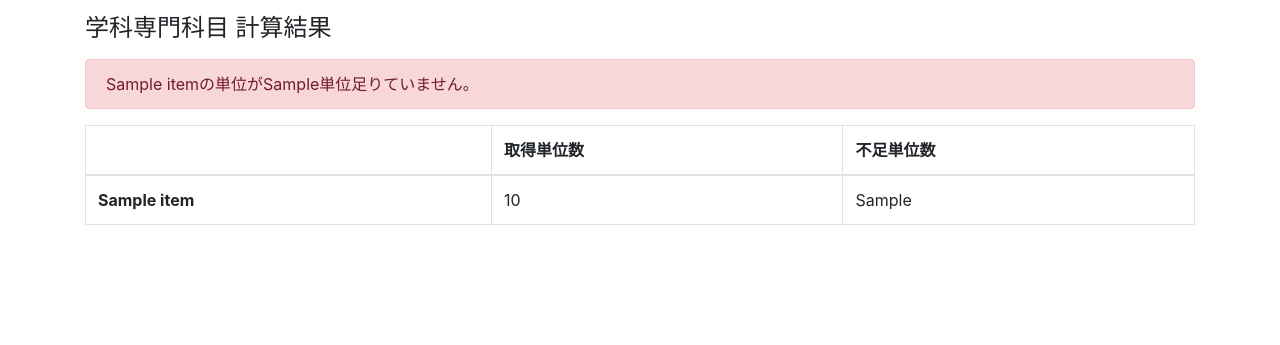
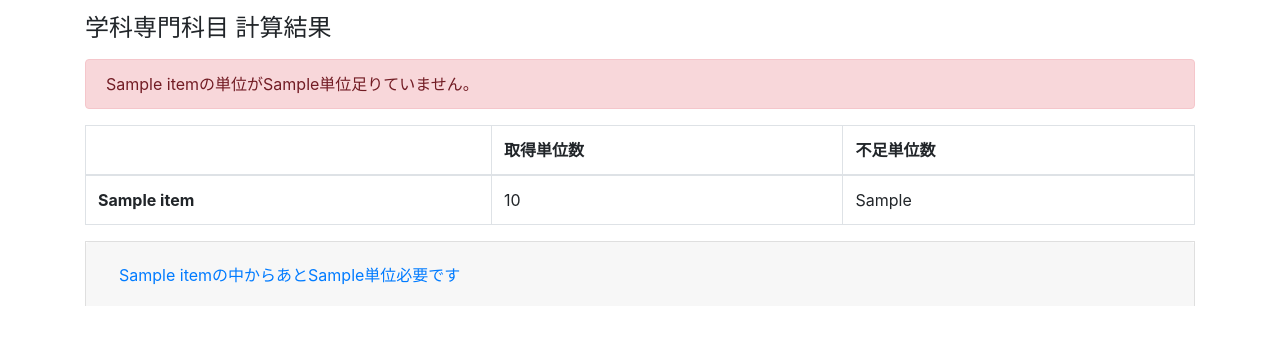
Before and after one commit to lelufig/credit-calculator, a Flask app: template templates/faculty_common_result.html in a window 1280 px wide. Shown: the part 56-401 px from the top of the page. Run offline with Flask 2, Linux system fonts and the light colour scheme; the template is opened without the code that fills it: most values are stand-ins (such as "Sample title", 1, 10 or a date in 2020); some libraries are stand-ins or nearby versions.

Commit message:
_(:3」∠)_ 取っていない授業のリストを表示するようにした

```diff
--- a/templates/faculty_common_result.html
+++ b/templates/faculty_common_result.html
@@ -37,6 +37,42 @@
       </tbody>
 
     </table>
+
+    <div class="accordion" id="accordionExample">
+      {% for item in sum_credit.keys() %}
+      {% if lack_credit[item] != 0 %}
+      <div class="card">
+        <div class="card-header" id="heading{{ item }}">
+          <h2 class="mb-0">
+            <button class="btn btn-link" type="button" data-toggle="collapse" data-target="#{{ item }}" aria-expanded="true" aria-controls="collapseOne">
+              {{ item }}の中からあと{{ lack_credit[item] }}単位必要です
+            </button>
+          </h2>
+        </div>
+
+        <div id="{{ item }}" class="collapse" aria-labelledby="headingOne" data-parent="#accordionExample">
+          <div class="card-body">
+            {% if item != '卒業要件単位（124単位以上）' %}
+            <ul>
+              {% for lack_subject in lack_subjects[item] %}
+              <li>{{ lack_subject }}</li>
+              {% endfor %}
+            </ul>
+            {% else %}
+            <ul>
+              <li>すべての授業からあと{{ lack_credit[item] }}単位です</li>
+            </ul>
+            {% endif %}
+          </div>
+        </div>
+      </div>
+      {% endif %}
+      {% endfor %}
+    </div>
+
   </div>
 </div>
+<script src="https://code.jquery.com/jquery-3.3.1.slim.min.js" integrity="sha384-q8i/X+965DzO0rT7abK41JStQIAqVgRVzpbzo5smXKp4YfRvH+8abtTE1Pi6jizo" crossorigin="anonymous"></script>
+<script src="https://cdnjs.cloudflare.com/ajax/libs/popper.js/1.14.7/umd/popper.min.js" integrity="sha384-UO2eT0CpHqdSJQ6hJty5KVphtPhzWj9WO1clHTMGa3JDZwrnQq4sF86dIHNDz0W1" crossorigin="anonymous"></script>
+<script src="https://stackpath.bootstrapcdn.com/bootstrap/4.3.1/js/bootstrap.min.js" integrity="sha384-JjSmVgyd0p3pXB1rRibZUAYoIIy6OrQ6VrjIEaFf/nJGzIxFDsf4x0xIM+B07jRM" crossorigin="anonymous"></script>
 {% endblock %}
```
Also changed, not shown: templates/common_result.html (+29 -0 lines).
